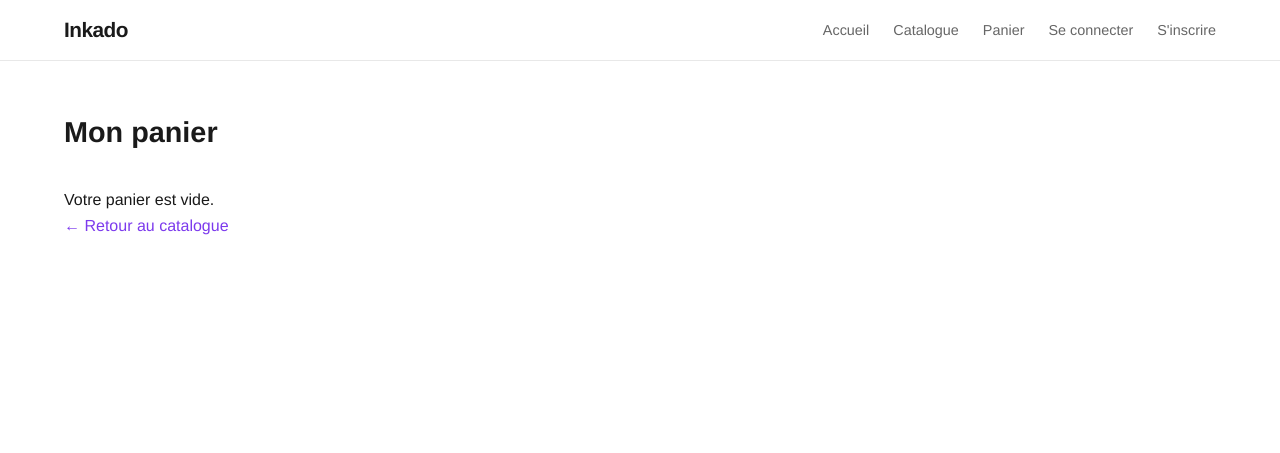
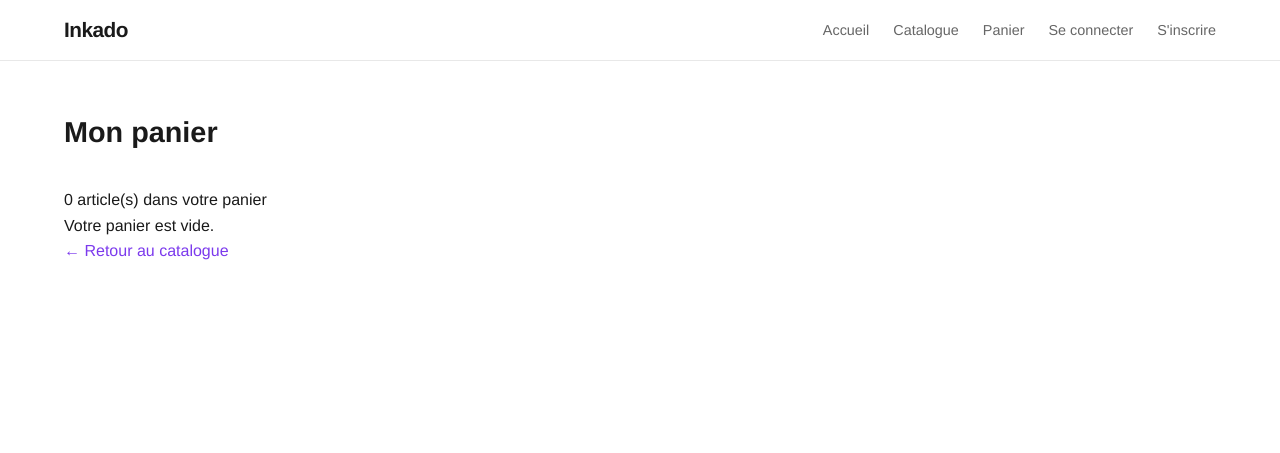
Before and after one commit to Nekokimi0/eboutique, a PHP site: page /index.php?page=panier in a window 1280 px wide. Shown: the top 453 px of the page. Run offline with PHP 8.4, Linux system fonts and the light colour scheme.

Commit message:
Display item count in the cart
Added a summary of items in the cart.

```diff
--- a/views/client/panier.php
+++ b/views/client/panier.php
@@ -8,6 +8,8 @@ require 'views/templates/header.php';
 
 <section class="panier">
     <h1>Mon panier</h1>
+
+    <p><?= array_sum(array_column($panier, 'quantite')) ?> article(s) dans votre panier</p>
 
     <?php if (empty($panier)): ?>
         <p>Votre panier est vide.</p>
```
